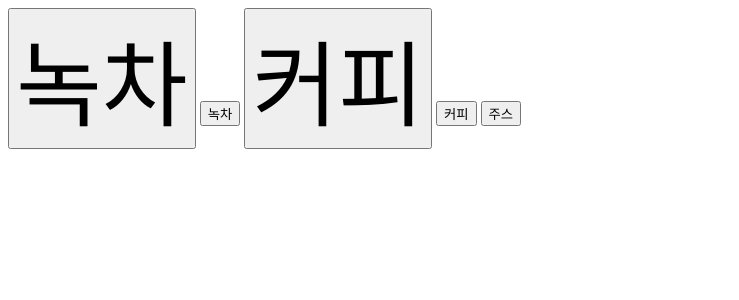
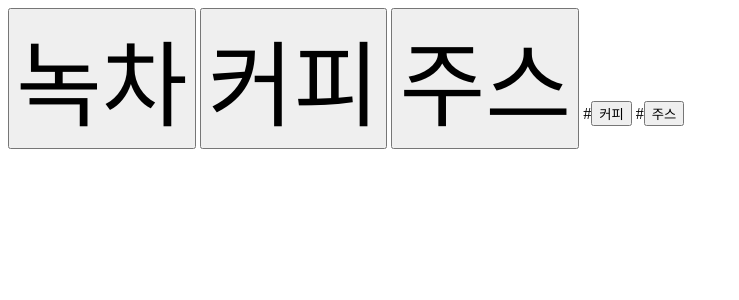
Before and after one commit to nttkor/david, a Flask app: page /menu in a window 1280 px wide. Shown: the top 300 px of the page, without its empty margins (0-739 px from the left). Run offline with Flask 3, Linux system fonts and the light colour scheme.

Commit message:
fix font size menu

```diff
--- a/templates/menu.html
+++ b/templates/menu.html
@@ -5,9 +5,9 @@
 </head>
 <body>
     <button style="font-size: 70pt;">녹차</button>
-    <button class="menu-button">녹차</button>
     <button style="font-size: 70pt;">커피</button>
-    <button class="menu-button">커피</button>
-    <button class="menu-button">주스</button>
+    <button style="font-size: 70pt;">주스</button>
+    #<button class="menu-button">커피</button>
+    #<button class="menu-button">주스</button>
 </body>
 </html>
```
